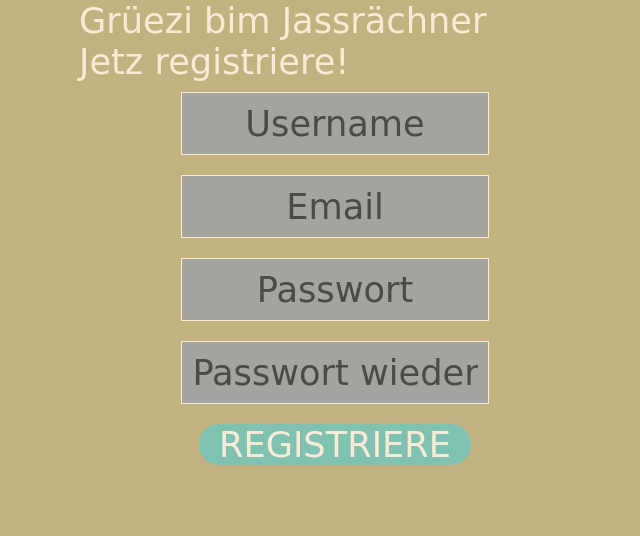
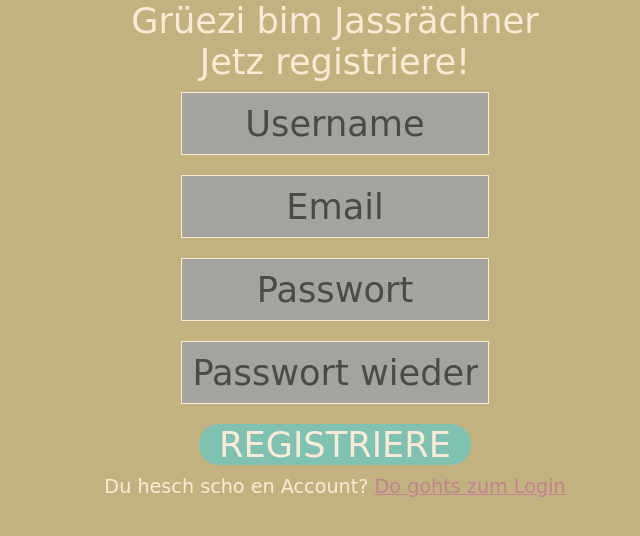
Before and after one commit to EricSommerhalder/jassrechner-svelte, a PHP site: page /registration-page.php in a window 1280 px wide. Shown: the top 536 px of the page, without its empty margins (305-945 px from the left). Run offline with PHP 8.4, Linux system fonts and the light colour scheme; some web fonts are replaced.

Commit message:
a lot of changes

```diff
--- a/css/styles.css
+++ b/css/styles.css
@@ -4,6 +4,7 @@ body {
     font-family: 'Patrick Hand SC', cursive;
     font-size: 2.2rem;
     color: antiquewhite;
+    text-align: center;
     background-color: #c2b280;
 }
 
@@ -16,53 +17,101 @@ nav {
     background-color: #a5a39d;
     border-bottom: 1px solid antiquewhite;
 }
+
 nav ul {
+    display: -webkit-box;
+    display: -ms-flexbox;
     display: flex;
+    -webkit-box-orient: horizontal;
+    -webkit-box-direction: normal;
+    -ms-flex-direction: row;
     flex-direction: row;
+    -webkit-box-pack: end;
+    -ms-flex-pack: end;
     justify-content: flex-end;
-    margin-right: 20px;;
+    margin-right: 20px;
+    ;
 }
+
 nav ul li {
     margin: 0 10px;
 }
+
 nav ul li a:hover {
     background-color: rgba(47, 53, 59, 0.2);
     border-radius: 5px;
+    -webkit-transition: background-color 0.6s;
+    -o-transition: background-color 0.6s;
     transition: background-color 0.6s;
     cursor: pointer;
 }
+
 .aktiv {
     color: #2f353b;
-  }
+}
+
 .crumb {
     text-align: right;
     font-size: 1rem;
     margin-right: 30px;
 }
 
+small {
+    font-size: 1.2rem;
+}
+
+small a {
+    text-decoration: underline;
+    color: #c28090;
+    cursor: pointer;
+}
+
 /********Inhalt********/
 
 .content {
+    display: -webkit-box;
+    display: -ms-flexbox;
     display: flex;
+    -webkit-box-orient: horizontal;
+    -webkit-box-direction: normal;
+    -ms-flex-direction: row;
     flex-direction: row;
 }
+
 main {
     width: 40%;
+    display: -webkit-box;
+    display: -ms-flexbox;
     display: flex;
+    -webkit-box-orient: vertical;
+    -webkit-box-direction: normal;
+    -ms-flex-direction: column;
     flex-direction: column;
+    -webkit-box-pack: center;
+    -ms-flex-pack: center;
     justify-content: center;
 }
-.leftside, .rightside {
+
+.leftside,
+.rightside {
     width: 30%;
 }
 
 /********Eingabefelder/Buttons/Formulare********/
 
 form {
+    display: -webkit-box;
+    display: -ms-flexbox;
     display: flex;
+    -webkit-box-orient: vertical;
+    -webkit-box-direction: normal;
+    -ms-flex-direction: column;
     flex-direction: column;
+    -webkit-box-pack: center;
+    -ms-flex-pack: center;
     justify-content: center;
 }
+
 input {
     background-color: #a5a39d;
     border: 1px solid #faebd7;
@@ -70,16 +119,25 @@ input {
     padding: 10px;
     text-align: center;
 }
+
 .inputbox {
     width: 60%;
 }
+
 .teamname {
+    display: -webkit-box;
+    display: -ms-flexbox;
     display: flex;
+    -webkit-box-orient: horizontal;
+    -webkit-box-direction: normal;
+    -ms-flex-direction: row;
     flex-direction: row;
 }
+
 .teamname input {
     width: 180px;
 }
+
 button {
     background-color: #80c2b2;
     border-radius: 20px;
@@ -89,18 +147,31 @@ button {
     text-align: center;
     cursor: pointer;
 }
+
 input::-webkit-input-placeholder {
     color: #4b4a47;
 }
+
 input::-moz-placeholder {
     color: #4b4a47;
 }
+
 input:-ms-input-placeholder {
     color: #4b4a47;
 }
+
 input::-ms-input-placeholder {
     color: #4b4a47;
 }
+
+input::-webkit-input-placeholder {
+    color: #4b4a47;
+}
+
+input:-ms-input-placeholder {
+    color: #4b4a47;
+}
+
 input::placeholder {
     color: #4b4a47;
 }
@@ -115,25 +186,31 @@ div .table {
     border: 4px solid antiquewhite;
     border-radius: 20px;
 }
+
 table {
     width: 100%;
-    height:100%;
+    height: 100%;
     text-align: center;
 }
+
 tr {
     border-bottom: 2px solid antiquewhite;
     height: 20px;
 }
+
 td {
     border-right: 2px solid antiquewhite;
     vertical-align: middle;
 }
-tr:nth-child(11){
+
+tr:nth-child(11) {
     border-bottom: 4px solid antiquewhite;
 }
+
 tr:last-child {
     border: 0;
 }
+
 td:last-child {
     border: 0;
 }
--- a/login-page.php
+++ b/login-page.php
@@ -1,5 +1,6 @@
 <!DOCTYPE html>
 <html lang="de">
+
 <head>
     <meta charset="utf-8">
     <meta name="viewport" content="width=device-width, initial-scale=1.0">
@@ -7,6 +8,7 @@
     <link rel="stylesheet" href="css/reset.css">
     <link rel="stylesheet" href="css/styles.css ">
 </head>
+
 <body>
     <div class="content">
         <aside class="leftside"></aside>
@@ -15,9 +17,10 @@
             <p>Bitte amälde!</p>
             <form action="php/login.php" method="post">
                 <input class="inputbox" type="text" placeholder="Benutzer" name="benutzer" required>
-          <input class="inputbox"type="password" placeholder="Passwort" name="passwort" required>
+                <input class="inputbox" type="password" placeholder="Passwort" name="passwort" required>
                 <button class="submitbtn" type="submit">AMÄLDE</button>
             </form>
+            <small>Du hesch no kein Account? <a href="registration-page.php">Do gohts zur Registration</a></small>
         </main>
         <aside class="rightside"></aside>
     </div>
@@ -25,4 +28,5 @@
     </footer>
 
 </body>
+
 </html>
--- a/new-group-page.php
+++ b/new-group-page.php
@@ -73,6 +73,7 @@ if (!isset($_SESSION['id'])) {
                 <span class="checkmark"></span>
             </label>
         </div>
+        <div>
             <p>Weles Format jassedr?</p>
             <label class="selectionBtn" for="turnier">Turnier
                 <input type="radio" onclick="javascript:formatCheck();" id="turnier" name="format" value="turnier">
@@ -82,6 +83,7 @@ if (!isset($_SESSION['id'])) {
                 <input type="radio" onclick="javascript:formatCheck();" id="geld" name="format" value="geld">
                 <span class="checkmark"></span>
             </label>
+        </div>
         <div id="turnierInfo" style="display:none">
             <input placeholder="Wieviel Pünggt bruuchts zum gwünne?" name="gewonnenBei" />
             <input placeholder="Wieviel Pünggt gits pro Match?" name="punkteProMatch" />
--- a/php/util.php
+++ b/php/util.php
@@ -13,7 +13,7 @@ function setup(){
     DEFINE('DB_PASSWORD', '');
     DEFINE('DB_HOST', 'localhost');
     DEFINE('DB_DATABASE', 'jass');
-    DEFINE('DB_PORT', 8888);
+    //DEFINE('DB_PORT', 8888);
     //DEFINE('DB_SOCKET', '/Applications/MAMP/tmp/mysql/mysql.sock');
 
     $mysqli = new mysqli(DB_HOST, DB_USERNAME, DB_PASSWORD, DB_DATABASE);
--- a/registration-page.php
+++ b/registration-page.php
@@ -1,5 +1,6 @@
 <!DOCTYPE html>
 <html lang="de">
+
 <head>
     <meta charset="utf-8">
     <meta name="viewport" con tent="width=device-width, initial-scale=1.0">
@@ -7,6 +8,7 @@
     <link rel="stylesheet" href="css/reset.css">
     <link rel="stylesheet" href="css/styles.css ">
 </head>
+
 <body>
     <div class="content">
         <aside class="leftside"></aside>
@@ -16,10 +18,11 @@
             <form action="php/register.php" method="post">
                 <input class="inputbox" type="text" placeholder="Username" name="name" required>
                 <input class="inputbox" type="email" placeholder="Email" name="email" required>
-          <input class="inputbox"type="password" placeholder="Passwort" name="passwort" required>
-          <input class="inputbox"type="password" placeholder="Passwort wiederhole" name="confirm" required>
+                <input class="inputbox" type="password" placeholder="Passwort" name="passwort" required>
+                <input class="inputbox" type="password" placeholder="Passwort wiederhole" name="confirm" required>
                 <button class="submitbtn" type="submit">REGISTRIERE</button>
             </form>
+            <small>Du hesch scho en Account? <a href="login-page.php">Do gohts zum Login</a></small>
         </main>
         <aside class="rightside"></aside>
     </div>
@@ -27,4 +30,5 @@
     </footer>
 
 </body>
+
 </html>
```
Also changed, not shown: tafel-page.php (+83 -25 lines). Lines whose indentation alone changed are shown as unchanged.
